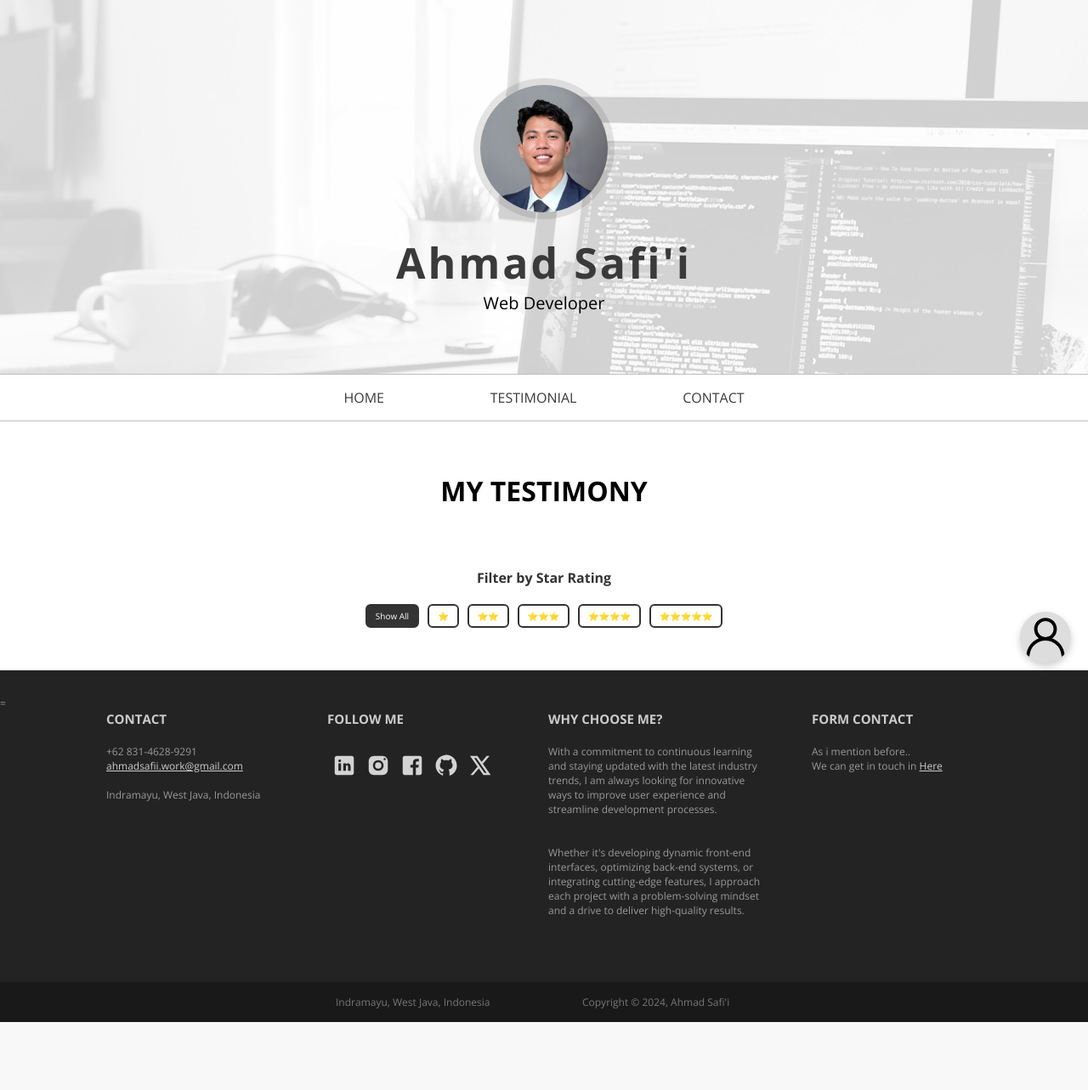
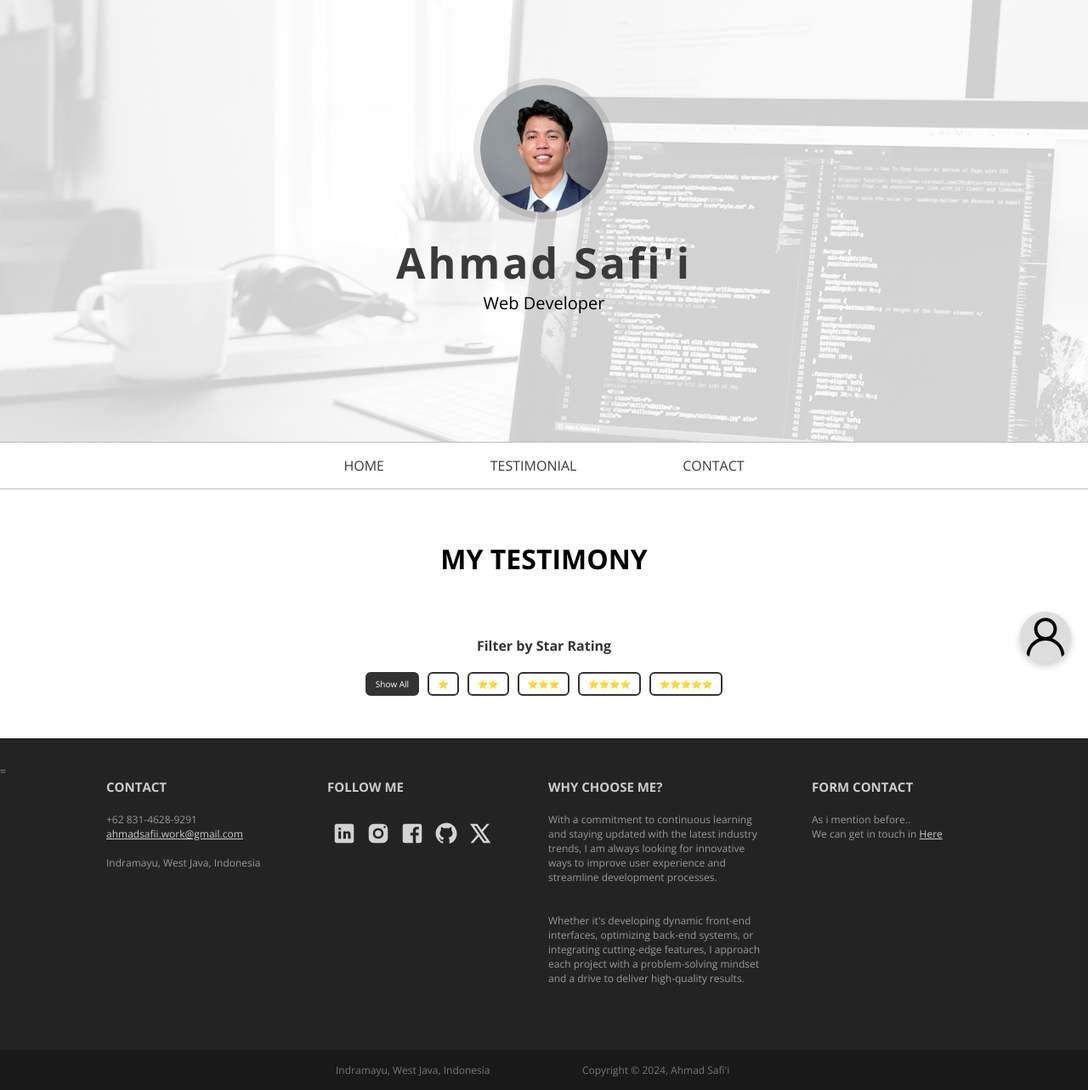
Before and after one commit to Sakmadd/personal-website, a Node server app: page /testimonial in a window 1280 px wide. Shown: the whole page at 85% size. Before the commit the page ends 1203 px from the top, so only its background shows below. Run offline with Node 20, Linux system fonts and the light colour scheme; some web fonts are replaced.

Commit message:
Day 17 : Cleaning code

```diff
--- a/assets/scripts/utils/contact.js
+++ b/assets/scripts/utils/contact.js
@@ -37,7 +37,6 @@
     subject: document.getElementById('subject').value,
     message: document.getElementById('message').value,
   }
-  console.log(data)
   dataChecker(data)
   const mailtoLink = `mailto:${recipient}?subject=${encodeURIComponent(data.subject)}&body=${encodeURIComponent(`${data.message}`)}`;
   window.location.href = mailtoLink;
--- a/assets/scripts/utils/testimonial.js
+++ b/assets/scripts/utils/testimonial.js
@@ -31,8 +31,6 @@
   try {
       const response = await fetch('https://api.npoint.io/ef4a1292c6548975904a');
       const data = await response.json();
-
-      console.log('Fetched data:', data);
 
       return data.map(item => new Testimony(item.image, item.rating, item.description, item.name));
   } catch (error) {
--- a/assets/styles/custom-style.css
+++ b/assets/styles/custom-style.css
@@ -28,7 +28,7 @@
 }
 .bacground-header{
   background-image: url(../images/background.jpg);
-  height: 55vh;
+  height: 65vh;
   background-position: 0 -320px;
   filter: grayscale(1) opacity(.2);
   width: 100%;
--- a/assets/views/add-project.hbs
+++ b/assets/views/add-project.hbs
@@ -6,7 +6,8 @@
   <link href="https://cdn.jsdelivr.net/npm/bootstrap@5.3.3/dist/css/bootstrap.min.css" rel="stylesheet" integrity="sha384-QWTKZyjpPEjISv5WaRU9OFeRpok6YctnYmDr5pNlyT2bRjXh0JMhjY6hW+ALEwIH" crossorigin="anonymous">
   <link rel="stylesheet" href="https://fonts.googleapis.com/css?family=Alice|Open+Sans:400,300,700">
   <link rel="stylesheet" href="../assets/styles/custom-style.css">
-  <title>Document</title>
+  <link rel="icon" href="/assets/images/favicon.png" type="image/png">
+  <title>Add New Project</title>
 </head>
     <body>
       {{#if messages.error}}
--- a/assets/views/contact.hbs
+++ b/assets/views/contact.hbs
@@ -5,7 +5,8 @@
     <meta name="viewport" content="width=device-width, initial-scale=1.0">
     <link rel="stylesheet" href="https://fonts.googleapis.com/css?family=Alice|Open+Sans:400,300,700">
     <link rel="stylesheet" href="../assets/styles/custom-style.css">
-    <title>Contact Form</title>
+    <link rel="icon" href="/assets/images/favicon.png" type="image/png">
+	  <title>Contact Form</title>
 </head>
 	<body>
 		{{>logbutton}}
--- a/assets/views/detail-project.hbs
+++ b/assets/views/detail-project.hbs
@@ -5,7 +5,8 @@
   <meta name="viewport" content="width=device-width, initial-scale=1.0">
 	<link rel="stylesheet" href="https://fonts.googleapis.com/css?family=Alice|Open+Sans:400,300,700">
   <link rel="stylesheet" href="../../assets/styles/custom-style.css">
-  <title>Document</title>
+  <link rel="icon" href="/assets/images/favicon.png" type="image/png">
+  <title>Detail Project</title>
 </head>
 <body>
   {{>logbutton}}
--- a/assets/views/edit-project.hbs
+++ b/assets/views/edit-project.hbs
@@ -5,7 +5,8 @@
   <meta name="viewport" content="width=device-width, initial-scale=1.0">
   <link rel="stylesheet" href="https://fonts.googleapis.com/css?family=Alice|Open+Sans:400,300,700">
   <link rel="stylesheet" href="../../assets/styles/custom-style.css">
-  <title>Document</title>
+  <link rel="icon" href="/assets/images/favicon.png" type="image/png">
+  <title>Edit Project</title>
 </head>
     <body>
 
--- a/assets/views/index.hbs
+++ b/assets/views/index.hbs
@@ -5,7 +5,8 @@
   <meta name="viewport" content="width=device-width, initial-scale=1.0">
 	<link rel="stylesheet" href="https://fonts.googleapis.com/css?family=Alice|Open+Sans:400,300,700">
   <link rel="stylesheet" href="../assets/styles/custom-style.css">
-  <title>Document</title>
+  <link rel="icon" href="/assets/images/favicon.png" type="image/png">
+	<title>Ahmad Safii</title>
 </head>
 	<body>
 
--- a/assets/views/login.hbs
+++ b/assets/views/login.hbs
@@ -6,7 +6,8 @@
     <link href="https://cdn.jsdelivr.net/npm/bootstrap@5.3.3/dist/css/bootstrap.min.css" rel="stylesheet" integrity="sha384-QWTKZyjpPEjISv5WaRU9OFeRpok6YctnYmDr5pNlyT2bRjXh0JMhjY6hW+ALEwIH" crossorigin="anonymous">
     <link rel="stylesheet" href="https://fonts.googleapis.com/css?family=Alice|Open+Sans:400,300,700">
     <link rel="stylesheet" href="../assets/styles/custom-style.css">
-    <title>Contact Form</title>
+	  <link rel="icon" href="/assets/images/favicon.png" type="image/png">
+		<title>Login</title>
 </head>
 	<body>
   {{>logbutton}}
--- a/assets/views/not-found.hbs
+++ b/assets/views/not-found.hbs
@@ -5,7 +5,8 @@
   <meta name="viewport" content="width=device-width, initial-scale=1.0">
 	<link rel="stylesheet" href="https://fonts.googleapis.com/css?family=Alice|Open+Sans:400,300,700">
   <link rel="stylesheet" href="../assets/styles/custom-style.css">
-  <title>Document</title>
+  <link rel="icon" href="/assets/images/favicon.png" type="image/png">
+	<title>Page Not Found!</title>
 </head>
 	<body>
 
--- a/assets/views/register.hbs
+++ b/assets/views/register.hbs
@@ -6,7 +6,8 @@
     <link href="https://cdn.jsdelivr.net/npm/bootstrap@5.3.3/dist/css/bootstrap.min.css" rel="stylesheet" integrity="sha384-QWTKZyjpPEjISv5WaRU9OFeRpok6YctnYmDr5pNlyT2bRjXh0JMhjY6hW+ALEwIH" crossorigin="anonymous">
     <link rel="stylesheet" href="https://fonts.googleapis.com/css?family=Alice|Open+Sans:400,300,700">
     <link rel="stylesheet" href="../assets/styles/custom-style.css">
-    <title>Contact Form</title>
+    <link rel="icon" href="/assets/images/favicon.png" type="image/png">
+		<title>Register Account</title>
 </head>
 	<body>
   {{>logbutton}}
--- a/assets/views/testimonial.hbs
+++ b/assets/views/testimonial.hbs
@@ -5,7 +5,8 @@
   <meta name="viewport" content="width=device-width, initial-scale=1.0">
   <link rel="stylesheet" href="https://fonts.googleapis.com/css?family=Alice|Open+Sans:400,300,700">
   <link rel="stylesheet" href="../assets/styles/custom-style.css">
-  <title>Document</title>
+  <link rel="icon" href="/assets/images/favicon.png" type="image/png">
+  <title>Testimonials</title>
 </head>
 <body>
 
```
Also changed, not shown: assets/images/favicon.png (added).
